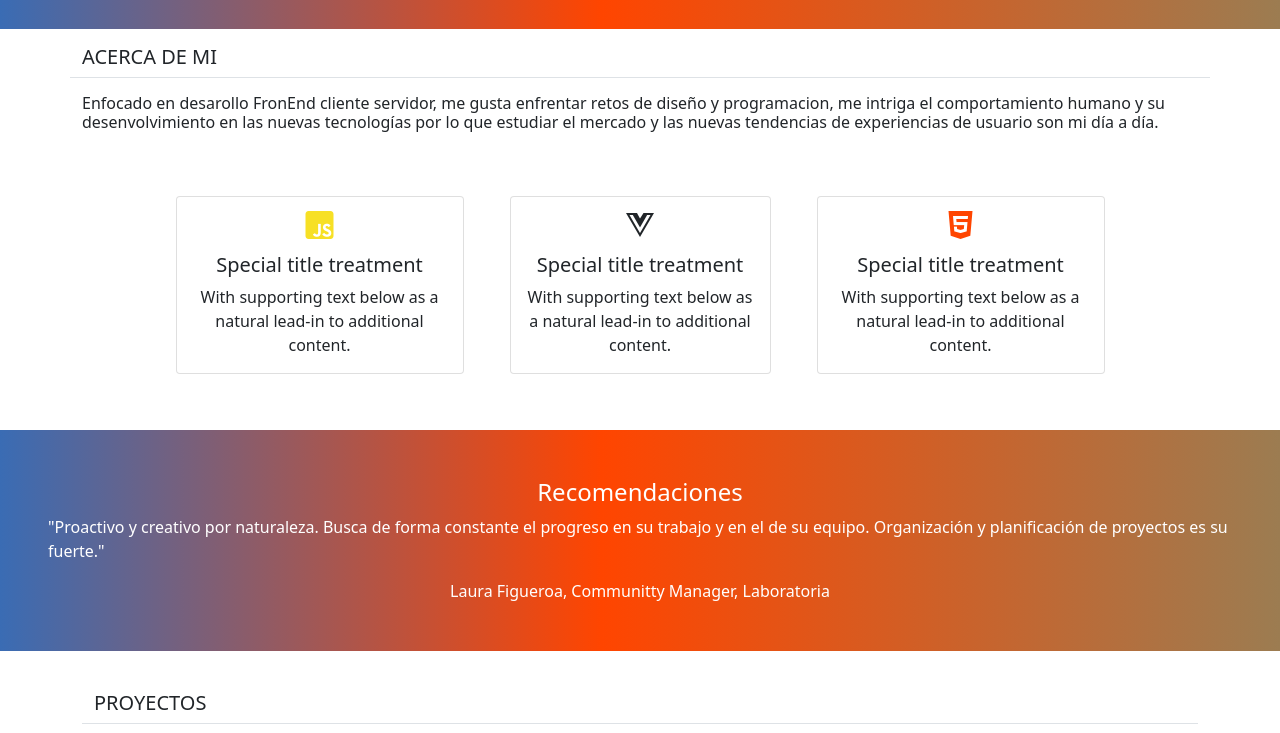
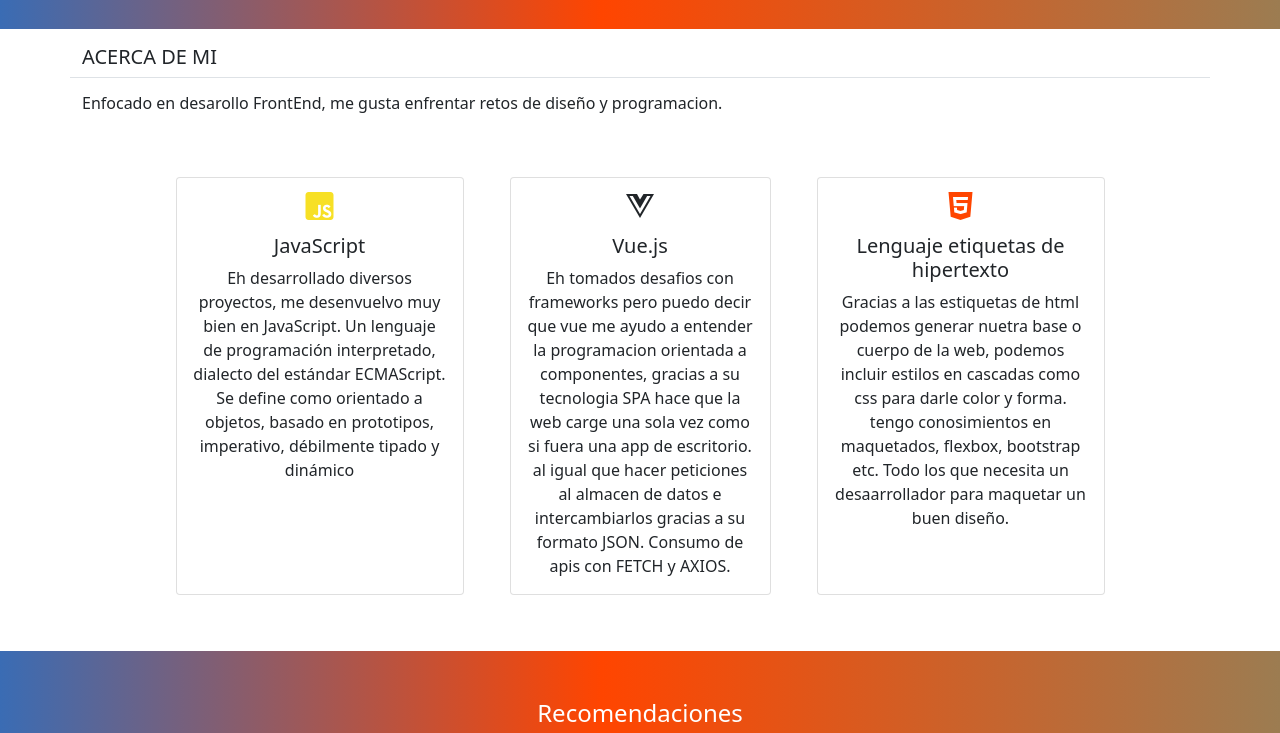
Before and after one commit to EdgardJonh/Cv_Edgard_Carrion, a plain HTML site: page Portafolio.html in a window 1280 px wide. Shown: the part 273-1006 px from the top of the page. Drawn offline with nearby package versions, Linux system fonts and the light colour scheme.

Commit message:
se actualiza secciones de lenguajes

```diff
--- a/Portafolio.html
+++ b/Portafolio.html
@@ -17,7 +17,7 @@
         <div class="row bg-header">
             <div class="col-sm-12 contenedor-header">
                 <div class="contenedor-header" style="margin-top: 2rem;">
-                    <h1>Edgard Carrion</h1>
+                    <h1>Edgard Carrión</h1>
                 </div>
                 <div class="border-top contenedor-header" style="margin-top: 2rem; margin-bottom: 2rem;">
                     <p style="margin-bottom: 0rem; margin-top: 2rem; font-size: 2rem;">Desarrollador FrontEnd .</p>
@@ -35,7 +35,7 @@
         </div>
         <div class="row pt-3">
             <div class="col-sm-12">
-                <h6>Enfocado en desarollo FronEnd cliente servidor, me gusta enfrentar retos de diseño y programacion, me intriga el comportamiento humano y su desenvolvimiento en las nuevas tecnologías por lo que estudiar el mercado y las nuevas tendencias de experiencias de usuario son mi día a día.</h6>
+                <h6>Enfocado en desarollo FrontEnd, me gusta enfrentar retos de diseño y programacion.</h6>
             </div>
         </div>
         <div class="row d-flex justify-content-center p-5">
@@ -43,8 +43,8 @@
                 <div class="card text-center" style="width: 18rem;">
                     <div class="card-body">
                     <p><i class="fa-brands fa-square-js fa-2xl" style="color: #f7e025;"></i></p>
-                      <h5 class="card-title">Special title treatment</h5>
-                      <p class="card-text">With supporting text below as a natural lead-in to additional content.</p>
+                      <h5 class="card-title">JavaScript</h5>
+                      <p class="card-text">Eh desarrollado diversos proyectos,  me desenvuelvo muy bien en  JavaScript. Un lenguaje de programación interpretado, dialecto del estándar ECMAScript. Se define como orientado a objetos, basado en prototipos, imperativo, débilmente tipado y dinámico</p>
                       <!-- <a href="#" class="btn btn-primary">Go somewhere</a> -->
                     </div>
                   </div>
@@ -54,8 +54,8 @@
                 <div class="card text-center" style="width: 18rem;">
                     <div class="card-body">
                         <p><i class="fa-brands fa-vuejs fa-2xl"></i></p>
-                      <h5 class="card-title">Special title treatment</h5>
-                      <p class="card-text">With supporting text below as a natural lead-in to additional content.</p>
+                      <h5 class="card-title">Vue.js</h5>
+                      <p class="card-text">Eh tomados desafios con frameworks pero puedo decir que vue me ayudo a entender la programacion orientada a componentes, gracias a su tecnologia SPA hace que la web carge una sola vez como si fuera una app de escritorio. al igual que hacer peticiones al almacen de datos e intercambiarlos gracias a su formato JSON. Consumo de apis con FETCH y AXIOS.</p>
                       <!-- <a href="#" class="btn btn-primary">Go somewhere</a> -->
                     </div>
                   </div>
@@ -65,8 +65,8 @@
                 <div class="card text-center" style="width: 18rem;">
                     <div class="card-body">
                         <p><i class="fa-brands fa-html5 fa-2xl" style="color: #ff4500;"></i></p>
-                      <h5 class="card-title">Special title treatment</h5>
-                      <p class="card-text">With supporting text below as a natural lead-in to additional content.</p>
+                      <h5 class="card-title">Lenguaje etiquetas de hipertexto</h5>
+                      <p class="card-text">Gracias a las estiquetas de html podemos generar nuetra base o cuerpo de la web, podemos incluir estilos en cascadas como css para darle color y forma. tengo conosimientos en maquetados, flexbox, bootstrap etc. Todo los que necesita un desaarrollador para maquetar un buen diseño.</p>
                       <!-- <a href="#" class="btn btn-primary">Go somewhere</a> -->
                     </div>
                   </div>
@@ -82,7 +82,7 @@
             <div class="col-sm-12 p-5" style="display: flex; flex-direction: column; align-items: center;">
                 <h4>Recomendaciones</h4>
                 <p>"Proactivo y creativo por naturaleza. Busca de forma constante el progreso en su trabajo y en el de su equipo. Organización y planificación de proyectos es su fuerte."</p>
-                <span>Laura Figueroa, Communitty Manager, Laboratoria</span>
+                <span></span>
             </div>
         </div>
     </div>
```
